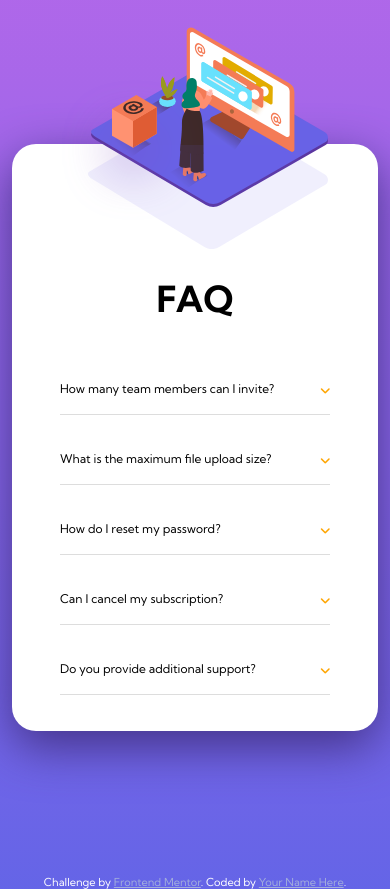
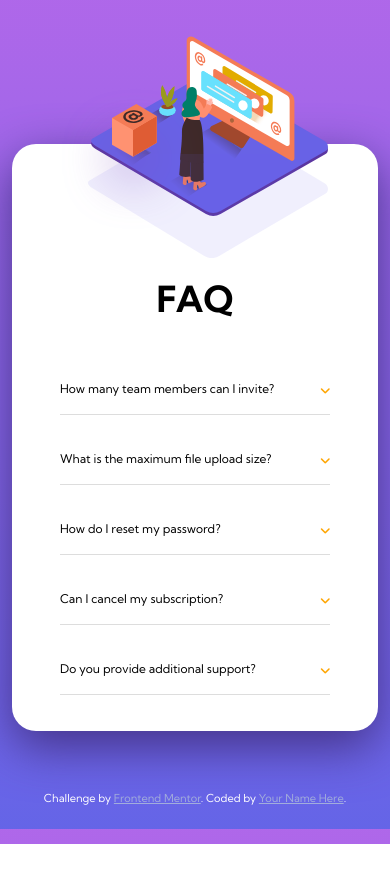
Before and after one commit to Coda-Sen/FEM-Accordion-Card, a website built with Parcel: page src/index.html in a window 390 px wide. After the commit the page ends 844 px from the top, so only its background shows below. Built offline with nearby package versions, Linux system fonts and the light colour scheme.

Commit message:
fixed mobile image position

```diff
--- a/src/scss/main.scss
+++ b/src/scss/main.scss
@@ -70,7 +70,7 @@ body {
     width: 100%;
     height: auto;
 
-    margin: 12rem 2rem;
+    margin: 12rem 2rem 5rem;
     padding: 8rem 4rem 2rem;
 
     background-color: white;
@@ -78,6 +78,23 @@ body {
     box-shadow: 0 16px 48px 0 #438;
 
     transition: $tns--main;
+}
+
+.img--div {
+    width: auto;
+    position: absolute;
+    left: 50%;
+    top: -108px;
+    transform: translateX(-50%);
+    display: flex;
+    flex-direction: column;
+    align-items: flex-end;
+}
+
+img {
+    &:last-of-type {
+        transform: translateY(-75%);
+    }
 }
 
 #acc--container {
@@ -109,6 +126,7 @@ body {
 .acc--label {
     display: flex;
     justify-content: space-between;
+    padding-bottom: 0.5rem;
 
     font-weight: $fw--thin;
 
@@ -120,7 +138,7 @@ body {
 }
 
 .acc--content {
-    padding-top: 0.5rem;
+
     height: 100%;
     max-height: 0px;
     line-height: 1.2;
@@ -138,22 +156,6 @@ i {
 }
 
 
-.img--div {
-    width: auto;
-    position: absolute;
-    left: 50%;
-    top: -20%;
-    transform: translateX(-50%);
-    display: flex;
-    flex-direction: column;
-    align-items: flex-end;
-}
-
-img {
-    &:last-of-type {
-        transform: translateY(-75%);
-    }
-}
 
 // Hide other img
 
@@ -176,6 +178,7 @@ img {
     font-size: 11px;
     color: white;
     text-align: center;
+    margin-bottom: 2rem;
 }
 .attribution a {
     color: hsl(228, 45%, 75%);
```
Also changed, not shown: dist/index.html, 3 other files.
